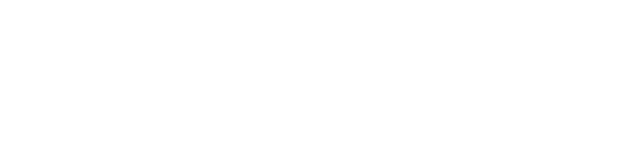
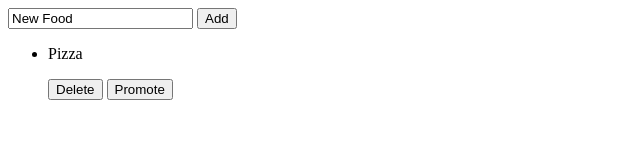
Before and after one commit to dsingh80/Javascript-Roster, a plain HTML site: page index.html in a window 1280 px wide. Shown: the whole page, without its empty margins (0-640 px from the left). Drawn offline with Linux system fonts and the light colour scheme.

Commit message:
Added Form and index.js

```diff
--- a/index.html
+++ b/index.html
@@ -10,14 +10,25 @@
     <body>
 
         <!--  Add new Item  !-->
-
+        <form id="addItemForm">
+            <input type="text" name="newFood" value="New Food"></input>
+            <button type="submit" id="addItemBtn">Add</button>
+        </form>
 
 
 
 
         <!--  Show List  !-->
+        <ul>
+            <a><li>
+                <div class="foodItem">
+                    <p class="foodName">Pizza</p>
+                    <button class="btnDelete">Delete</button>
+                    <button class="btnPromote">Promote</button>
+                </div>
+            </li></a>
+        </ul>
 
-
-
+        <script type="text/javascript" src="index.js"></script>
     </body>
 </html>
--- /dev/null
+++ b/index.js
@@ -0,0 +1,9 @@
+const addItemForm = document.querySelector('#addItemForm');
+const btnAddItem = document.querySelector('#addItemBtn');
+
+function addItem(ev){
+
+}
+
+
+addItemForm.addEventListener('submit', addItem);
```
